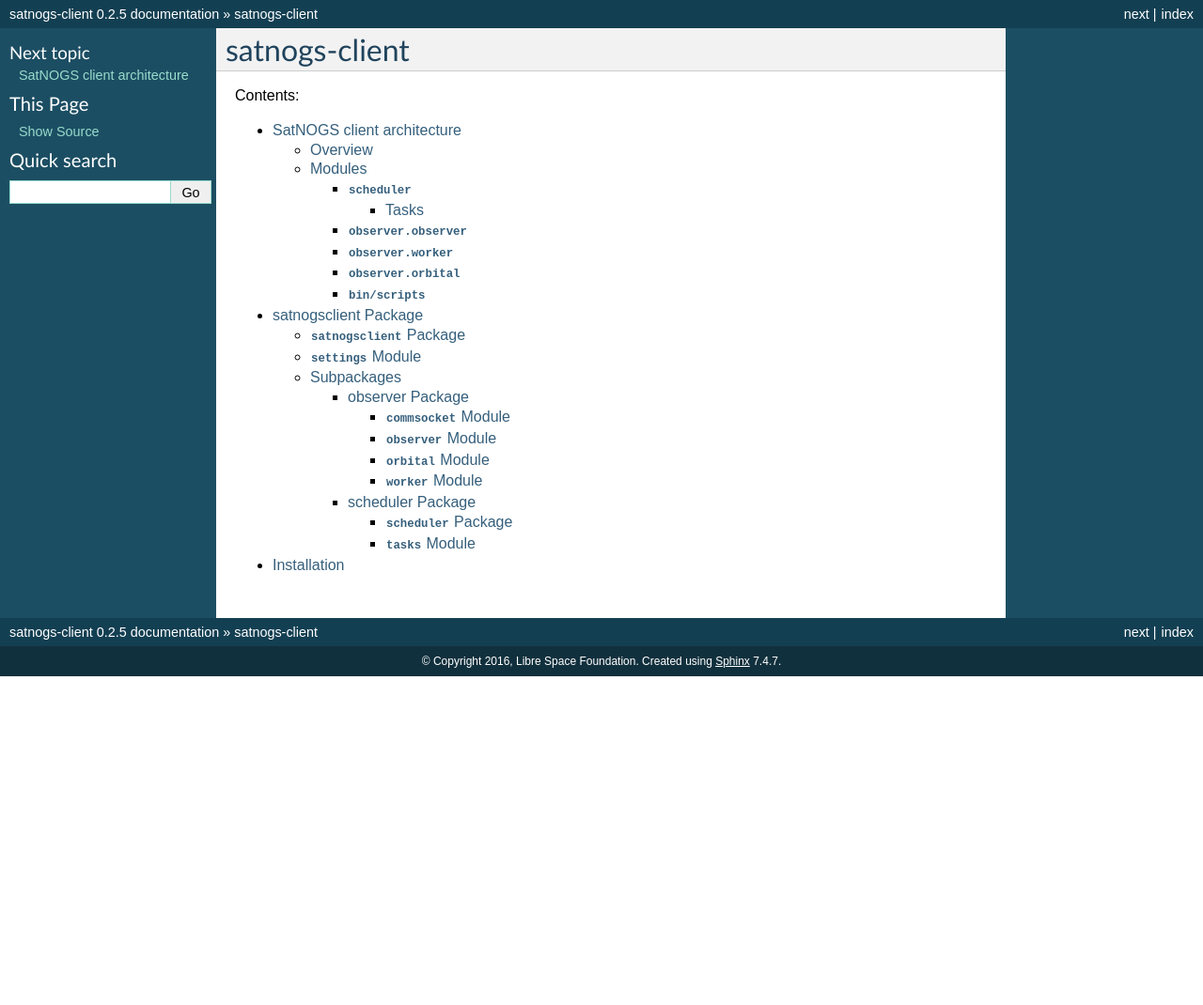
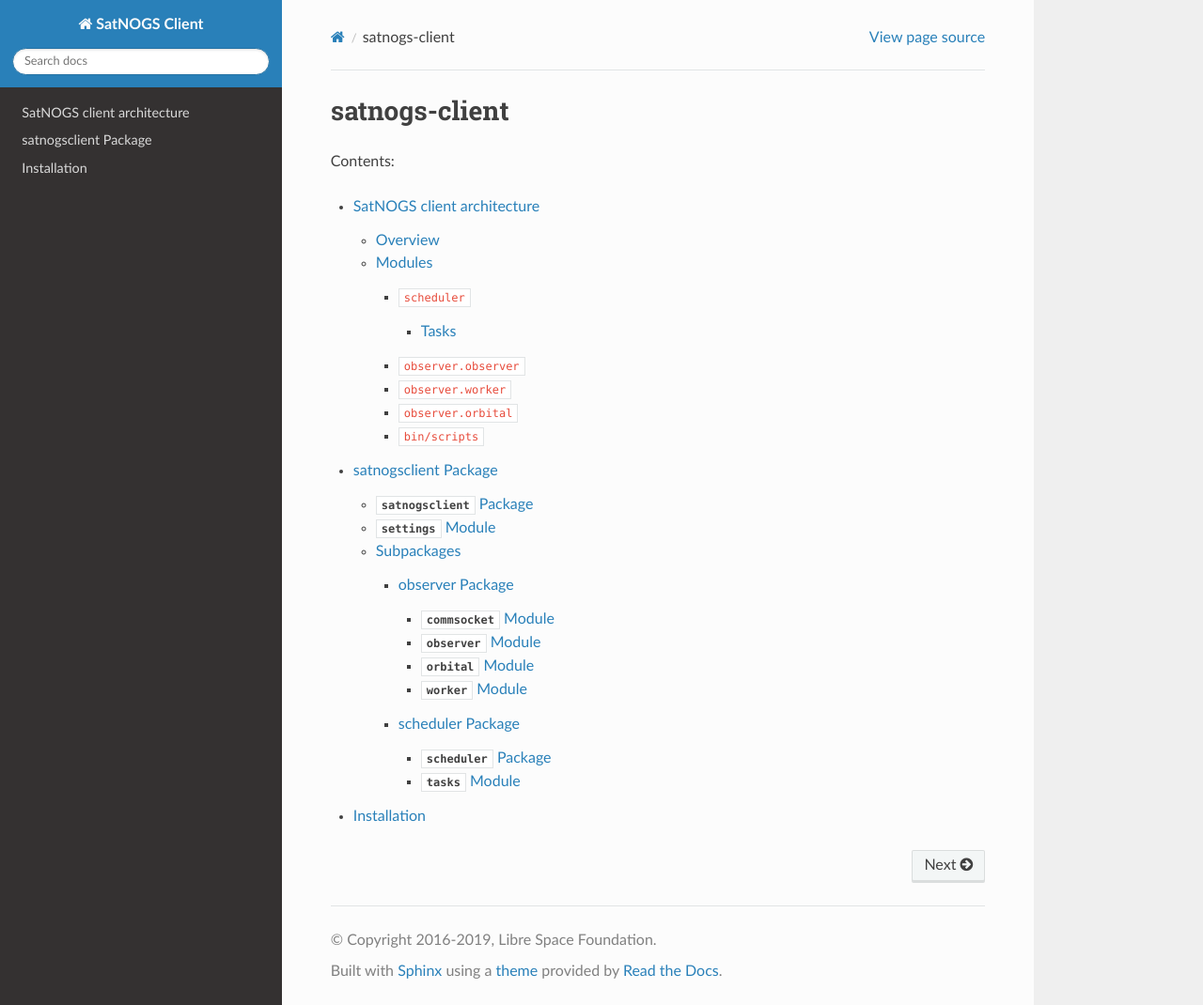
Before and after one commit to yaplik/satnogs-client, a Sphinx documentation site: the page built from docs/index.rst, in a window 1280 px wide and 1070 px high. Shown: the whole window at 94% size. Built offline with Sphinx 7.4.7 and the Read the Docs theme 2.0.0, drawn with Linux system fonts in a browser that asks for light colours; some of the changed lines change nothing that is shown.

Commit message:
docs: Update Sphinx configuration, fix copyright string
Signed-off-by: Vasilis Tsiligiannis <acinonyx@openwrt.gr>

```diff
--- a/docs/conf.py
+++ b/docs/conf.py
@@ -1,29 +1,39 @@
 # -*- coding: utf-8 -*-
 #
-# satnogs-client documentation build configuration file, created by
-# sphinx-quickstart on Thu Dec  8 00:09:52 2016.
+# Configuration file for the Sphinx documentation builder.
 #
-# This file is execfile()d with the current directory set to its
-# containing dir.
-#
-# Note that not all possible configuration values are present in this
-# autogenerated file.
-#
-# All configuration values have a default; values that are commented out
-# serve to show the default.
+# This file does only contain a selection of the most common options. For a
+# full list see the documentation:
+# http://www.sphinx-doc.org/en/master/config
 
 from __future__ import absolute_import, division, print_function
+# -- Path setup --------------------------------------------------------------
 
 # If extensions (or modules to document with autodoc) are in another directory,
 # add these directories to sys.path here. If the directory is relative to the
 # documentation root, use os.path.abspath to make it absolute, like shown here.
 #
+# import os
+# import sys
+# sys.path.insert(0, os.path.abspath('.'))
+import time
 import os
 import sys
 sys.path.insert(0, os.path.abspath('..'))
 
+# -- Project information -----------------------------------------------------
 
-# -- General configuration ------------------------------------------------
+project = u'SatNOGS Client'
+copyright = u'2016-{}, Libre Space Foundation'.format(time.strftime('%Y'))
+author = u'SatNOGS'
+
+# The short X.Y version
+version = u''
+# The full version, including alpha/beta/rc tags
+release = u''
+
+
+# -- General configuration ---------------------------------------------------
 
 # If your documentation needs a minimal Sphinx version, state it here.
 #
@@ -32,8 +42,10 @@
 # Add any Sphinx extension module names here, as strings. They can be
 # extensions coming with Sphinx (named 'sphinx.ext.*') or your custom
 # ones.
-extensions = ['sphinx.ext.autodoc',
-              'sphinx.ext.viewcode']
+extensions = [
+    'sphinx.ext.autodoc',
+    'sphinx.ext.viewcode',
+]
 
 # Add any paths that contain templates here, relative to this directory.
 templates_path = ['_templates']
@@ -47,20 +59,6 @@
 # The master toctree document.
 master_doc = 'index'
 
-# General information about the project.
-project = u'satnogs-client'
-copyright = u'2016, Libre Space Foundation'
-author = u'Libre Space Foundation'
-
-# The version info for the project you're documenting, acts as replacement for
-# |version| and |release|, also used in various other places throughout the
-# built documents.
-#
-# The short X.Y version.
-version = u'0.2.5'
-# The full version, including alpha/beta/rc tags.
-release = u'0.2.5'
-
 # The language for content autogenerated by Sphinx. Refer to documentation
 # for a list of supported languages.
 #
@@ -70,22 +68,19 @@
 
 # List of patterns, relative to source directory, that match files and
 # directories to ignore when looking for source files.
-# This patterns also effect to html_static_path and html_extra_path
-exclude_patterns = ['_build', 'Thumbs.db', '.DS_Store']
+# This pattern also affects html_static_path and html_extra_path.
+exclude_patterns = [u'_build', 'Thumbs.db', '.DS_Store']
 
 # The name of the Pygments (syntax highlighting) style to use.
-pygments_style = 'sphinx'
-
-# If true, `todo` and `todoList` produce output, else they produce nothing.
-todo_include_todos = False
+pygments_style = None
 
 
-# -- Options for HTML output ----------------------------------------------
+# -- Options for HTML output -------------------------------------------------
 
 # The theme to use for HTML and HTML Help pages.  See the documentation for
 # a list of builtin themes.
 #
-html_theme = 'default'
+html_theme = 'sphinx_rtd_theme'
 
 # Theme options are theme-specific and customize the look and feel of a theme
 # further.  For a list of options available for each theme, see the
@@ -98,14 +93,24 @@
 # so a file named "default.css" will overwrite the builtin "default.css".
 html_static_path = ['_static']
 
+# Custom sidebar templates, must be a dictionary that maps document names
+# to template names.
+#
+# The default sidebars (for documents that don't match any pattern) are
+# defined by theme itself.  Builtin themes are using these templates by
+# default: ``['localtoc.html', 'relations.html', 'sourcelink.html',
+# 'searchbox.html']``.
+#
+# html_sidebars = {}
 
-# -- Options for HTMLHelp output ------------------------------------------
+
+# -- Options for HTMLHelp output ---------------------------------------------
 
 # Output file base name for HTML help builder.
-htmlhelp_basename = 'satnogs-clientdoc'
+htmlhelp_basename = 'SatNOGSClientdoc'
 
 
-# -- Options for LaTeX output ---------------------------------------------
+# -- Options for LaTeX output ------------------------------------------------
 
 latex_elements = {
     # The paper size ('letterpaper' or 'a4paper').
@@ -129,28 +134,49 @@
 # (source start file, target name, title,
 #  author, documentclass [howto, manual, or own class]).
 latex_documents = [
-    (master_doc, 'satnogs-client.tex', u'satnogs-client Documentation',
-     u'Libre Space Foundation', 'manual'),
+    (master_doc, 'SatNOGSClient.tex', u'SatNOGS Client Documentation',
+     u'SatNOGS', 'manual'),
 ]
 
 
-# -- Options for manual page output ---------------------------------------
+# -- Options for manual page output ------------------------------------------
 
 # One entry per manual page. List of tuples
 # (source start file, name, description, authors, manual section).
 man_pages = [
-    (master_doc, 'satnogs-client', u'satnogs-client Documentation',
+    (master_doc, 'satnogsclient', u'SatNOGS Client Documentation',
      [author], 1)
 ]
 
 
-# -- Options for Texinfo output -------------------------------------------
+# -- Options for Texinfo output ----------------------------------------------
 
 # Grouping the document tree into Texinfo files. List of tuples
 # (source start file, target name, title, author,
 #  dir menu entry, description, category)
 texinfo_documents = [
-    (master_doc, 'satnogs-client', u'satnogs-client Documentation',
-     author, 'satnogs-client', 'One line description of project.',
+    (master_doc, 'SatNOGSClient', u'SatNOGS Client Documentation',
+     author, 'SatNOGSClient', 'One line description of project.',
      'Miscellaneous'),
 ]
+
+
+# -- Options for Epub output -------------------------------------------------
+
+# Bibliographic Dublin Core info.
+epub_title = project
+
+# The unique identifier of the text. This can be a ISBN number
+# or the project homepage.
+#
+# epub_identifier = ''
+
+# A unique identification for the text.
+#
+# epub_uid = ''
+
+# A list of files that should not be packed into the epub file.
+epub_exclude_files = ['search.html']
+
+
+# -- Extension configuration -------------------------------------------------
```
Also changed, not shown: 1 other file.
